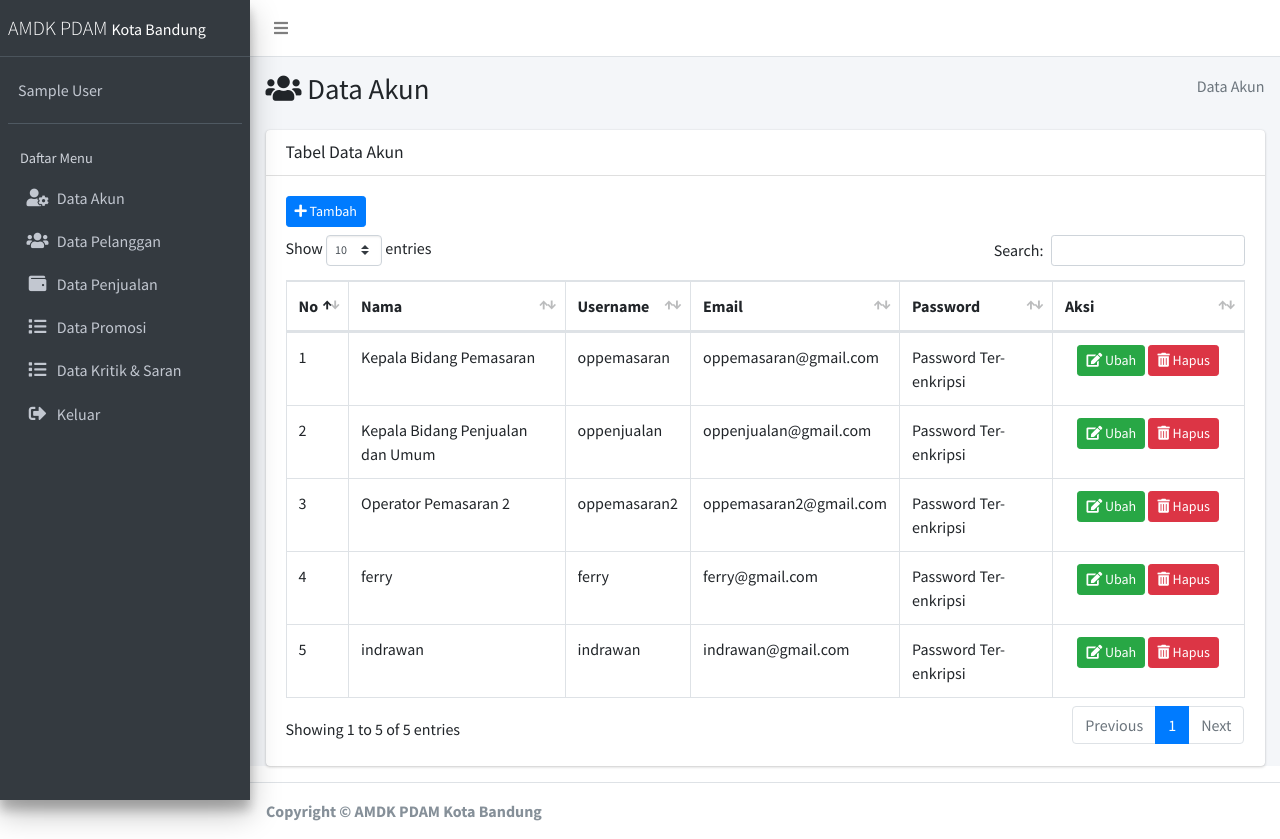
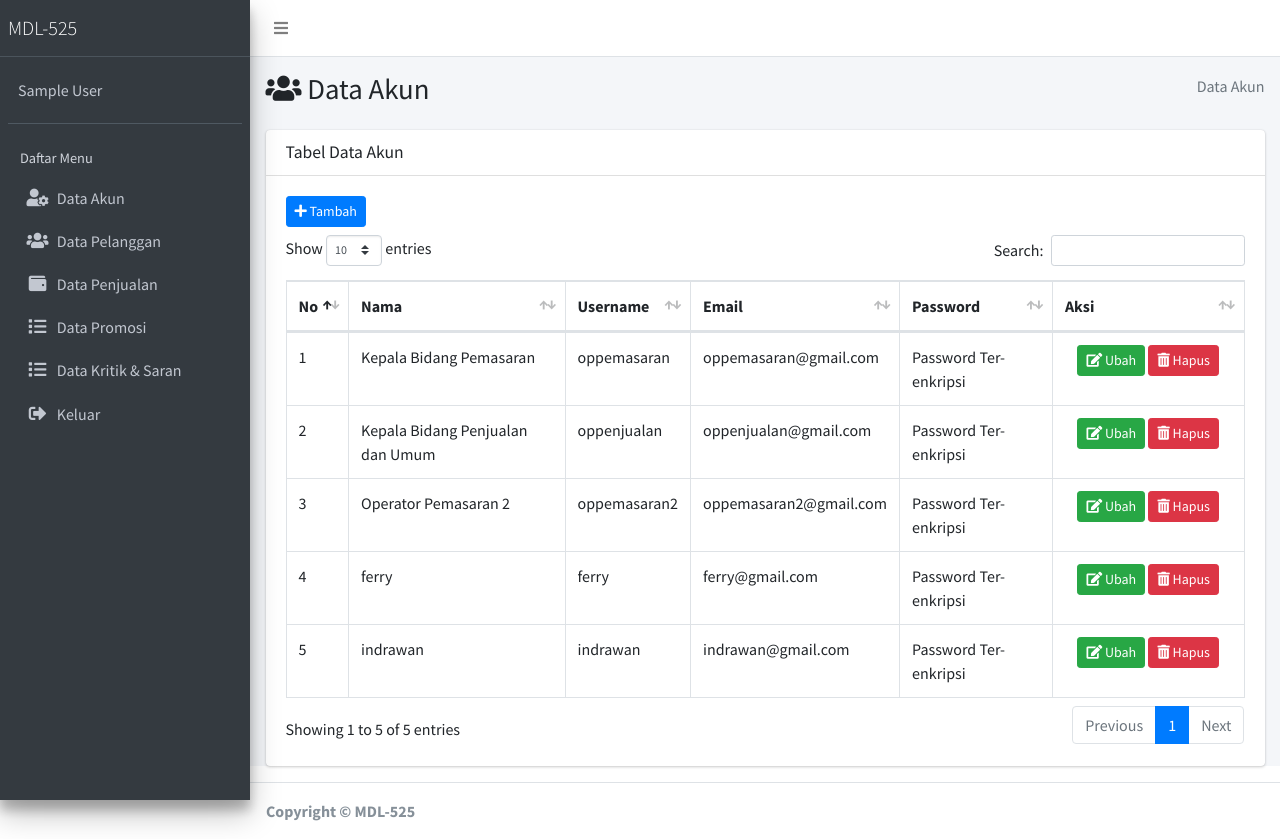
Before and after one commit to wyatbelite/crm_mdl525, a PHP site: page /akun.php in a window 1280 px wide. Run offline with PHP 8.4, Linux system fonts and the light colour scheme; the visitor is signed in with stand-in values (Sample User, id 1); data comes from the database, SQL or seed files in the repository; some libraries are stand-ins or nearby versions.

Commit message:
amdk jadi mdl

```diff
--- a/layout/footer.php
+++ b/layout/footer.php
@@ -1,6 +1,6 @@
 <!-- /.content-wrapper -->
 <footer class="main-footer">
-    <strong>Copyright &copy; AMDK PDAM Kota Bandung</strong>
+    <strong>Copyright &copy; MDL-525</strong>
 </footer>
 
 <!-- Control Sidebar -->
--- a/layout/header.php
+++ b/layout/header.php
@@ -51,7 +51,7 @@ include 'config/app.php';
             <!-- Brand Logo -->
             <a href="dasboard.php" class="brand-link">
                 <!-- <img src="assets-template/dist/img/AdminLTELogo.png" alt="AdminLTE Logo" class="brand-image img-circle elevation-3" style="opacity: .8"> -->
-                <span class="brand-text font-weight-light">AMDK PDAM <small>Kota Bandung</small></span>
+                <span class="brand-text font-weight-light">  MDL-525 </span>
             </a>
 
             <!-- Sidebar -->
--- a/login.php
+++ b/login.php
@@ -111,7 +111,7 @@ if (isset($_POST['login'])) {
 
                 <hr>
                 <p class="mb-1 text-center">
-                    <span class="mt-5 mb-3 text-muted">Copyright &copy; AMDK PDAM Kota Bandung <?= date('Y') ?>
+                    <span class="mt-5 mb-3 text-muted">Copyright &copy; MDL-525 <?= date('Y') ?>
                     </span>
                 </p>
             </div>
```
